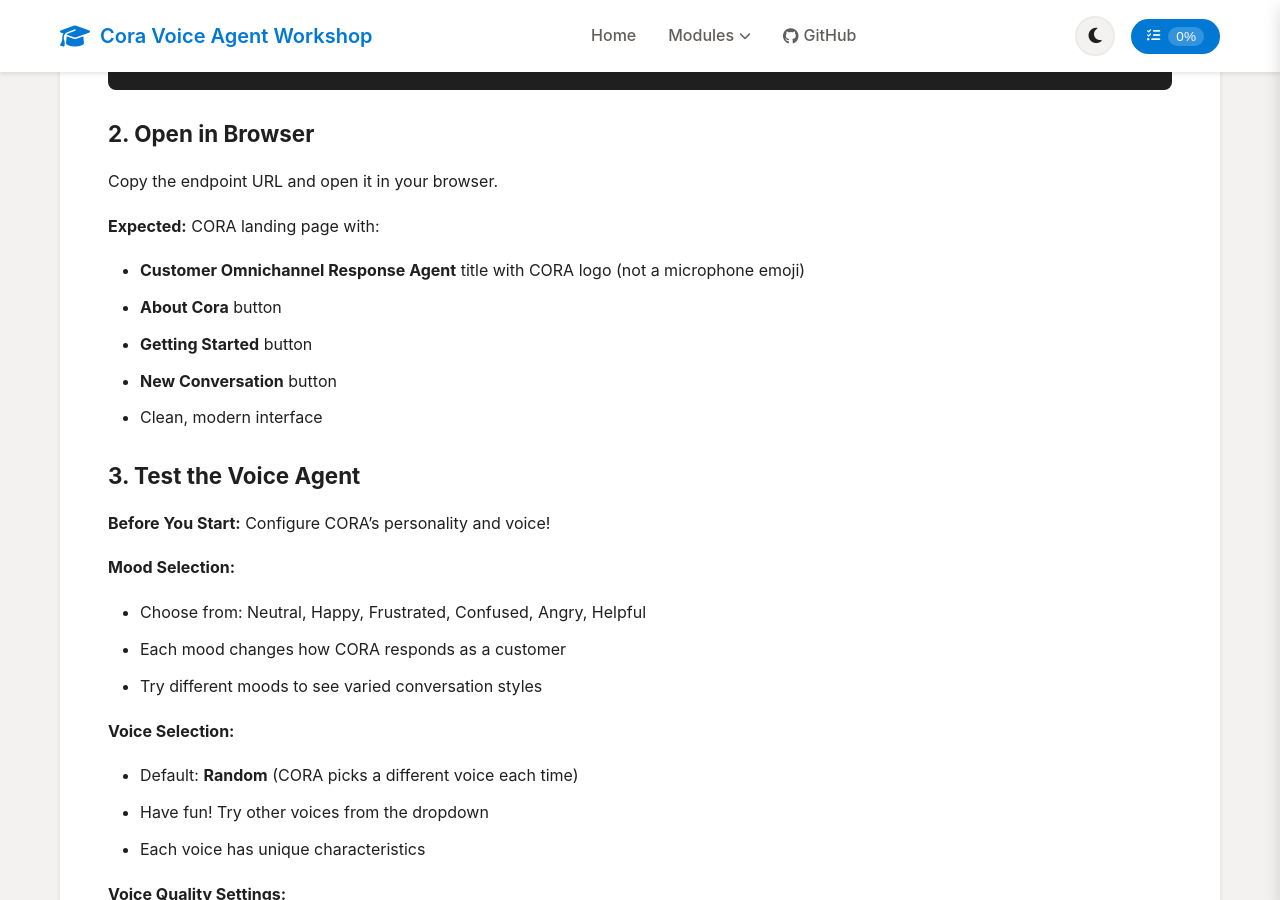
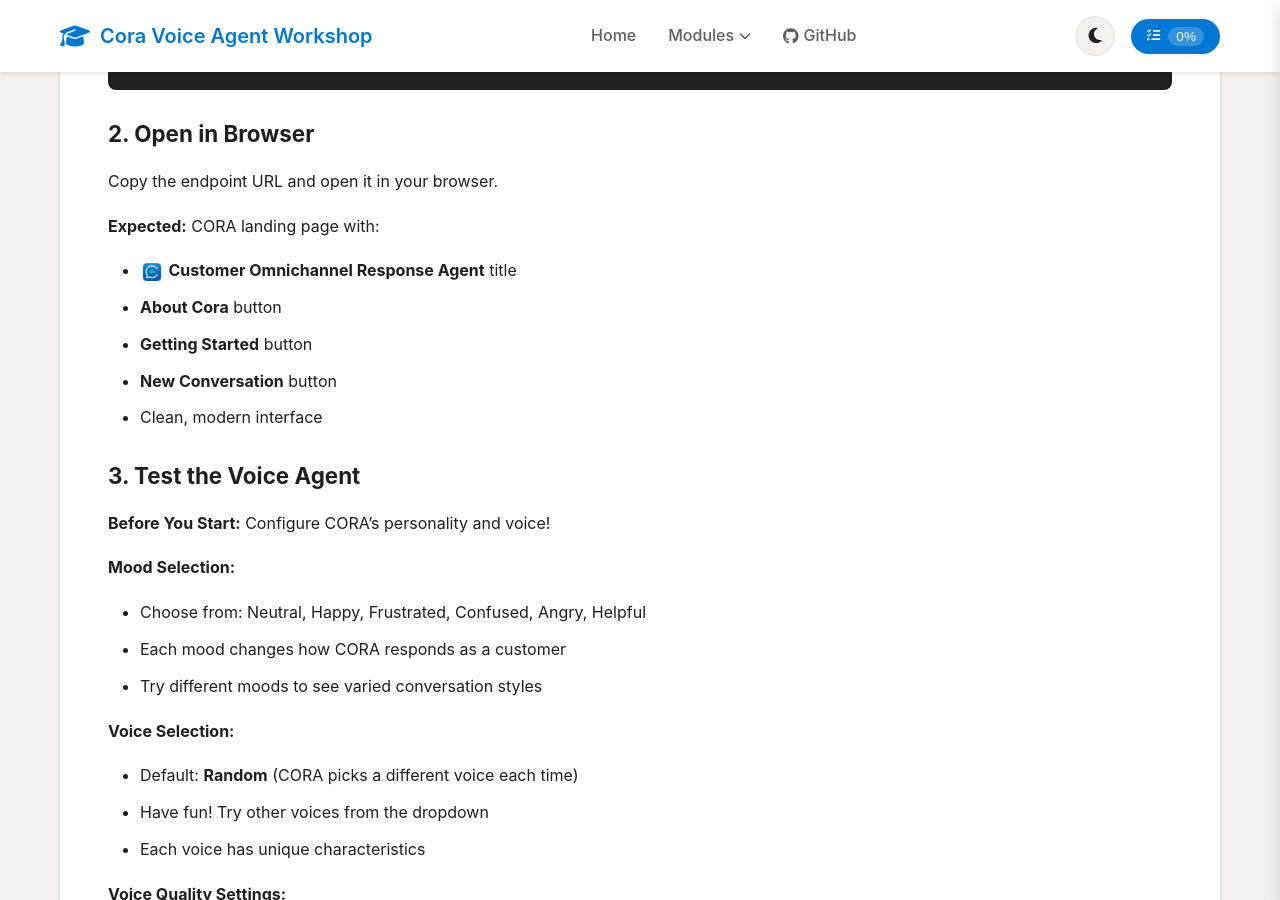
Before and after one commit to jbaart37/Cora-Voice-Agent-Training, a Jekyll site: the page built from docs/modules/module3-deployment.md, in a window 1280 px wide and 900 px high, scrolled down 11812 px. Built offline with Jekyll 4.4.1, drawn with Linux system fonts in a browser that asks for light colours.

Commit message:
Add inline CORA logo to landing page description in Module 3
- Insert actual cora-logo.png image (24px height) in bullet point
- Remove text description 'with CORA logo (not a microphone emoji)'
- Logo appears inline with title text for better visual reference

```diff
--- a/docs/modules/module3-deployment.md
+++ b/docs/modules/module3-deployment.md
@@ -447,7 +447,7 @@
 Copy the endpoint URL and open it in your browser.
 
 **Expected:** CORA landing page with:
-- **Customer Omnichannel Response Agent** title with CORA logo (not a microphone emoji)
+- <img src="{{ site.baseurl }}/assets/images/cora-logo.png" alt="CORA" style="height: 24px; vertical-align: middle;"> **Customer Omnichannel Response Agent** title
 - **About Cora** button
 - **Getting Started** button
 - **New Conversation** button
```
